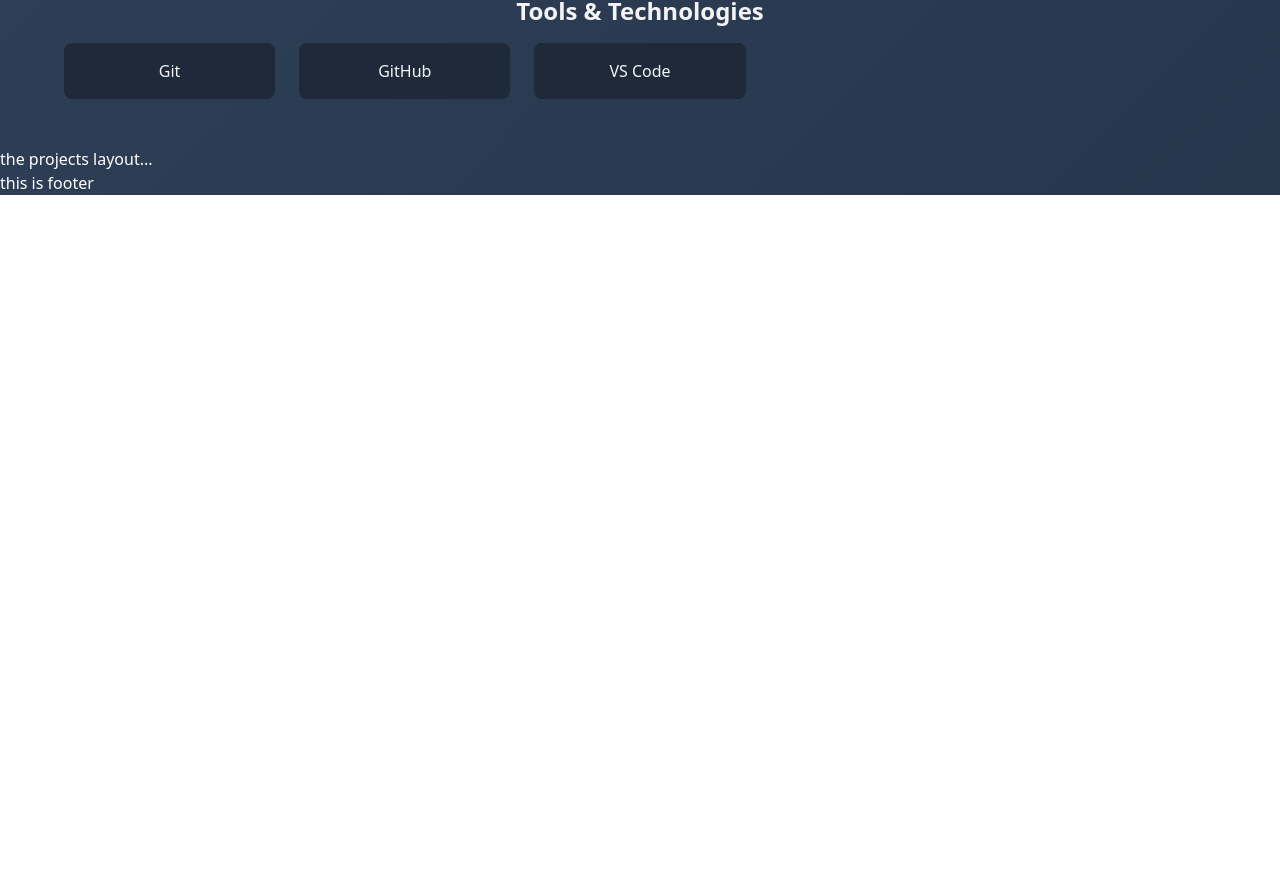
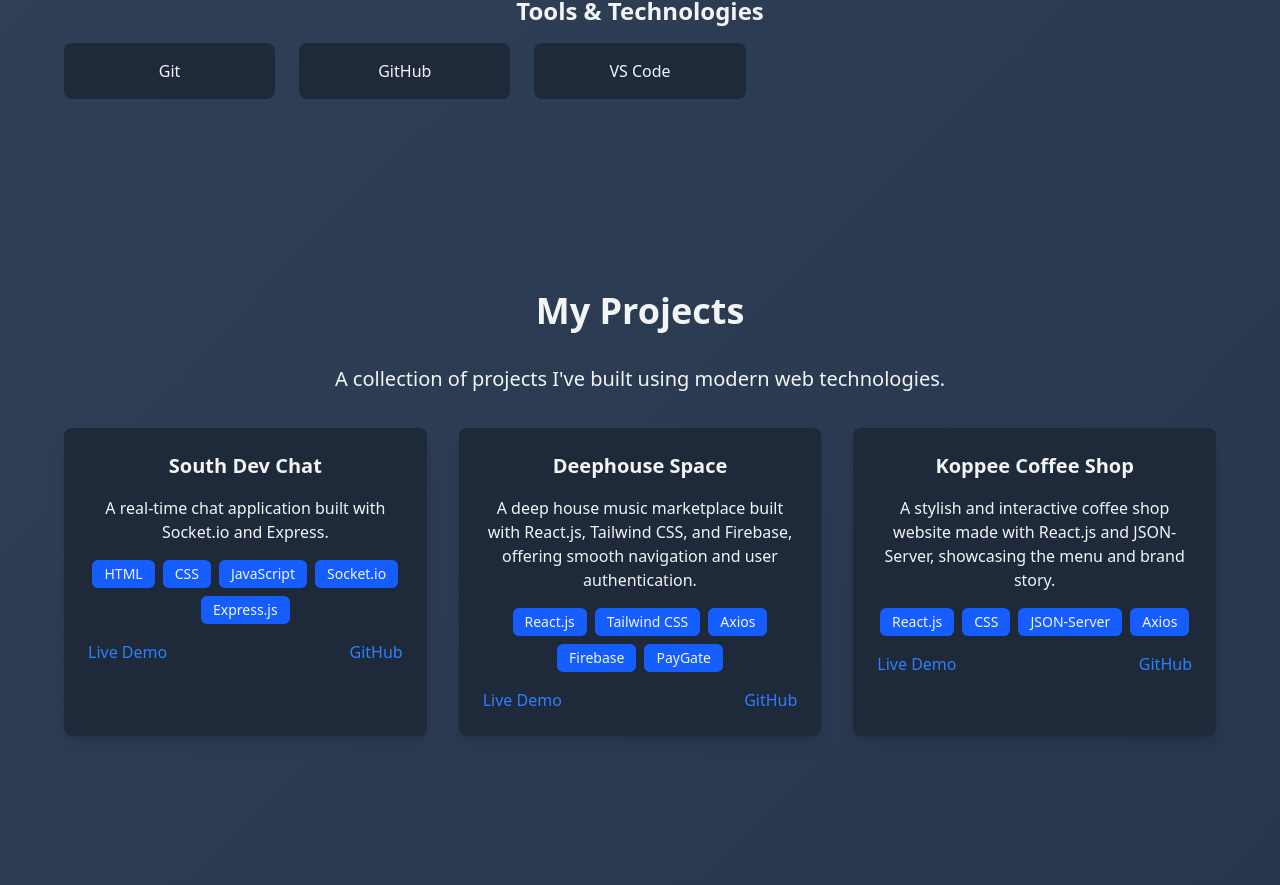
Before and after one commit to Scott12565/my-portfolio, a Next.js app: page / in a window 1280 px wide. Shown: the part 1910-2795 px from the top of the page. Before the commit the page ends 2105 px from the top, so only its background shows below. Built offline with nearby package versions, Linux system fonts and the light colour scheme.

Commit message:
created the projects section

```diff
--- a/app/page.jsx
+++ b/app/page.jsx
@@ -1,4 +1,5 @@
 import About from "@/sections/About";
+import Contacts from "@/sections/Contacts";
 import Hero from "@/sections/Hero";
 import Projects from "@/sections/Projects";
 import Skills from "@/sections/Skills";
@@ -10,6 +11,7 @@
       <About />
       <Skills />
       <Projects />
+      <Contacts />
     </main>
   )
 }
--- /dev/null
+++ b/sections/Contacts.jsx
@@ -0,0 +1,7 @@
+const Contacts = () => {
+    return (
+        <div>contacts</div>
+     );
+}
+
+export default Contacts;
--- a/sections/Projects.jsx
+++ b/sections/Projects.jsx
@@ -1,9 +1,83 @@
-const Projects = () => {
+import Link from "next/link";
+
+export default function Projects() {
+    const projects = [
+        {
+            projectName: 'South Dev Chat',
+            description: 'A real-time chat application built with Socket.io and Express.',
+            techStack: ['HTML', 'CSS', 'JavaScript', 'Socket.io', 'Express.js'],
+            liveDemo: 'https://southdevchat.onrender.com',
+            Github: 'https://github.com/Scott12565/south-dev-chat'
+        },
+        {
+            projectName: 'Deephouse Space',
+            description: 'A deep house music marketplace built with React.js, Tailwind CSS, and Firebase, offering smooth navigation and user authentication.',
+            techStack: ['React.js', 'Tailwind CSS', 'Axios', 'Firebase', 'PayGate'],
+            liveDemo: 'https://deephousespace.web.app/',
+            Github: 'https://github.com/Scott12565/Melody-Market'
+        },
+        {
+            projectName: 'Koppee Coffee Shop',
+            description: 'A stylish and interactive coffee shop website made with React.js and JSON-Server, showcasing the menu and brand story.',
+            techStack: ['React.js', 'CSS', 'JSON-Server', 'Axios'],
+            liveDemo: 'https://koppee-shop.netlify.app/',
+            Github: 'https://github.com/Scott12565/Koppee-coffee-shop'
+        },
+    ];
+
     return (
-        <div id="projects">
-            the projects layout...
-        </div>
-     );
+        <section className="mb-24 py-8 px-7 md:py-12 text-gray-100" id="projects">
+            <div className="max-w-6xl mx-auto text-center">
+                <h1 className="text-4xl font-bold mb-6 md:mb-8">My Projects</h1>
+                <p className="text-lg md:text-xl mt-2 md:mt-4 mb-8 leading-relaxed">
+                    A collection of projects I've built using modern web technologies.
+                </p>
+
+                {/* projects */}
+                <div className="grid grid-cols-1 md:grid-cols-2 lg:grid-cols-3 gap-8">
+                    {projects.map((project, index) => (
+                        <div
+                            key={index}
+                            className="bg-gray-800 shadow-lg rounded-lg p-6 hover:shadow-xl hover:scale-105 transition duration-700"
+                        >
+                            <h3 className="text-xl font-bold mb-4">{project.projectName}</h3>
+                            <p className="text-[16px] text-center mb-4">{project.description}</p>
+
+                            {/* Tech Stack Badges */}
+                            <div className="flex flex-wrap gap-2 justify-center mb-4">
+                                {project.techStack.map((tech, index) => (
+                                    <span
+                                        key={index}
+                                        className="bg-blue-600 text-gray-100 text-sm px-3 py-1 rounded-md"
+                                    >
+                                        {tech}
+                                    </span>
+                                ))}
+                            </div>
+
+                            {/* Links */}
+                            <div className="flex justify-between items-end mt-4">
+                                <Link
+                                    href={project.liveDemo}
+                                    target="_blank"
+                                    rel="noopener noreferrer"
+                                    className="text-blue-500 hover:scale-95 hover:underline transition duration-700"
+                                >
+                                    Live Demo
+                                </Link>
+                                <Link
+                                    href={project.Github}
+                                    target="_blank"
+                                    rel="noopener noreferrer"
+                                    className="text-blue-500 hover:scale-95 hover:underline transition duration-700"
+                                >
+                                    GitHub
+                                </Link>
+                            </div>
+                        </div>
+                    ))}
+                </div>
+            </div>
+        </section>
+    );
 }
-
-export default Projects;
--- a/sections/Skills.jsx
+++ b/sections/Skills.jsx
@@ -1,6 +1,6 @@
 export default function Skills() {
     return (
-        <section className="py-8 px-7 md:py-12 text-gray-100" id="skills">
+        <section className="mb-24 py-8 px-7 md:py-12 text-gray-100" id="skills">
         <div className="max-w-6xl mx-auto text-center">
           <h1 className="text-4xl font-bold mb-4 md:mb-8">My Skills</h1>
 
```
